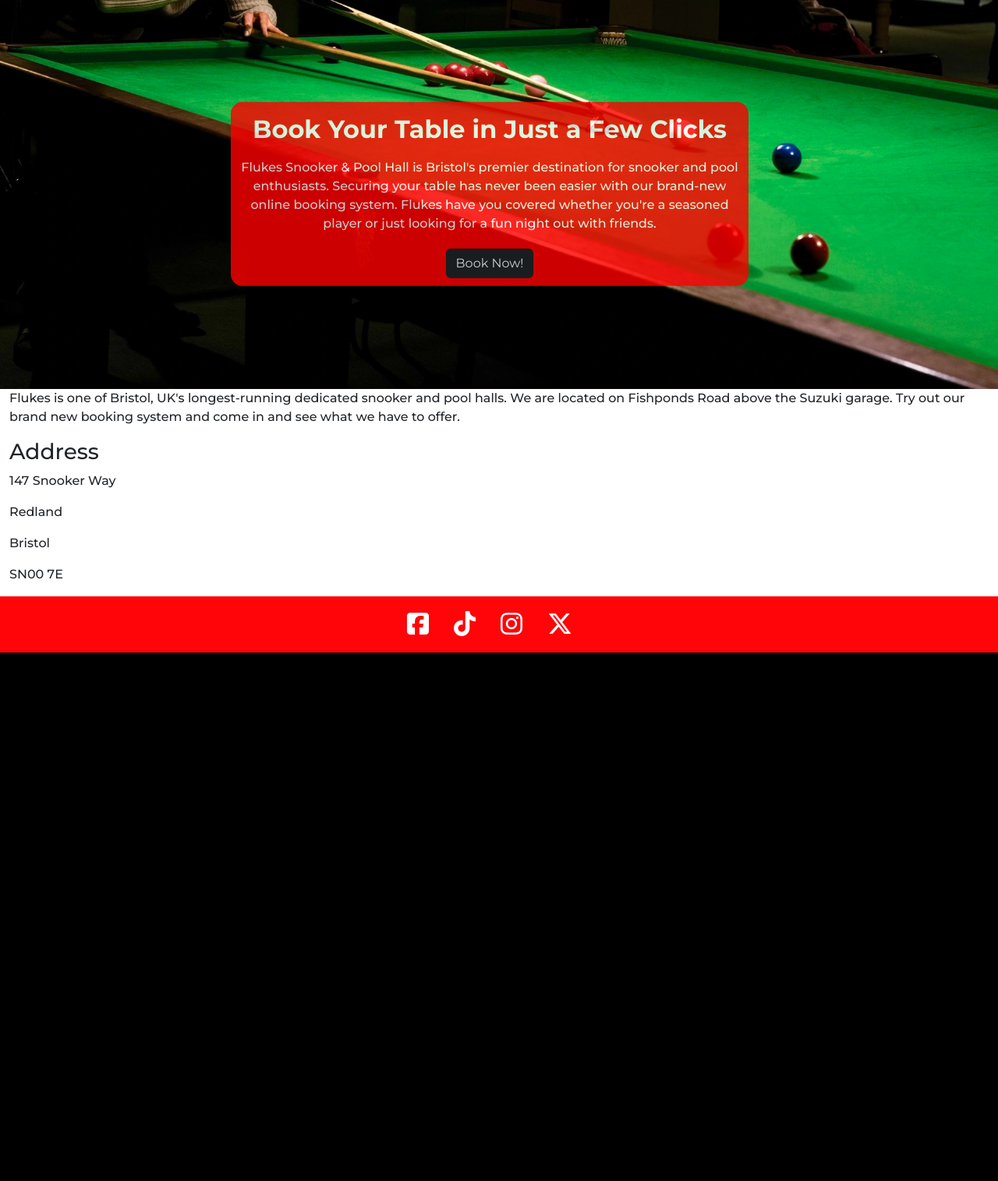
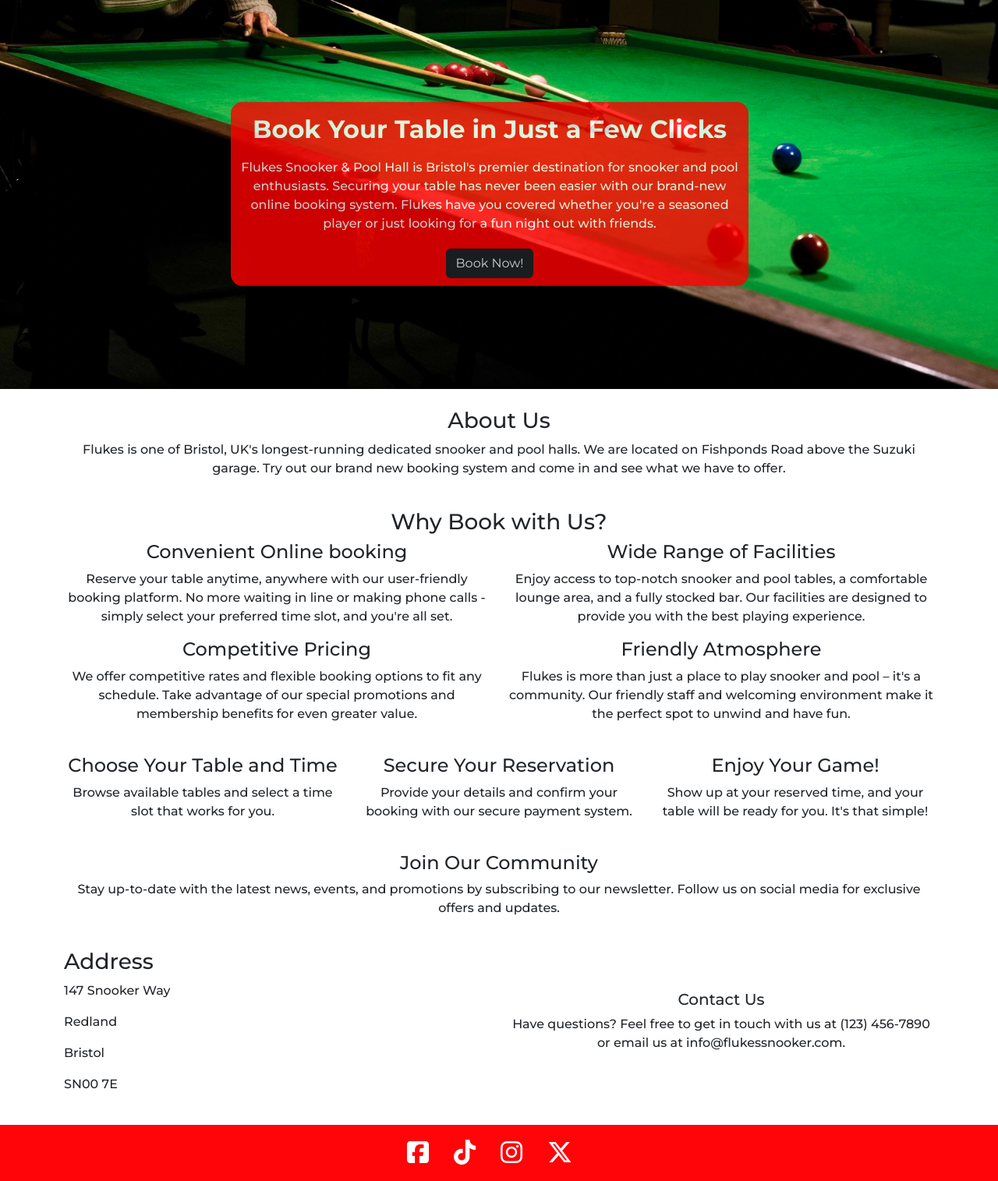
Before and after one commit to stephenbeese/snooker-hall-booking-system-2, a Django app: page / in a window 1280 px wide. Shown: the part 166-1681 px from the top of the page at 78% size. Before the commit the page ends 1003 px from the top, so only its background shows below. Run offline with Django 5.2, Linux system fonts and the light colour scheme; data comes from the database, SQL or seed files in the repository; some libraries are stand-ins or nearby versions.

Commit message:
Add content to home page

```diff
--- a/snookerhall/home/templates/home/index.html
+++ b/snookerhall/home/templates/home/index.html
@@ -20,16 +20,80 @@
   </div>
 </div>
 
+<div class="container text-center my-4">
+  <div class="row align-items-center">
+    <div class="col-12">
+      <h3>About Us</h3>
       <p>{{ club_details.description }}</p>
+    </div>
+  </div>
+</div>
 
-<div class="row">
+<div class="container text-center my-4">
+  <div class="row align-items-center">
+    <h3 class="col-12">Why Book with Us?</h3>
     <div class="col-6">
+      <h4>Convenient Online booking</h4>
+      <p>Reserve your table anytime, anywhere with our user-friendly booking platform. No more waiting in line or making phone calls - simply select your preferred time slot, and you're all set.</p>
+    </div>
+    <div class="col-6">
+      <h4>Wide Range of Facilities</h4>
+    <p>Enjoy access to top-notch snooker and pool tables, a comfortable lounge area, and a fully stocked bar. Our facilities are designed to provide you with the best playing experience.</p>
+    </div>
+    <div class="col-6">
+      <h4>Competitive Pricing</h4>
+    <p>We offer competitive rates and flexible booking options to fit any schedule. Take advantage of our special promotions and membership benefits for even greater value.</p>
+    </div>
+    <div class="col-6">
+      <h4>Friendly Atmosphere</h4>
+      <p>Flukes is more than just a place to play snooker and pool – it's a community. Our friendly staff and welcoming environment make it the perfect spot to unwind and have fun.</p>
+    </div>
+  </div>
+</div>
+
+
+<div class="container text-center my-4">
+  <div class="row align-items-center">
+    <div class="col-4">
+      <h4>Choose Your Table and Time</h4>
+      <p>Browse available tables and select a time slot that works for you.</p>
+    </div>
+    <div class="col-4">
+      <h4>Secure Your Reservation</h4>
+      <p>Provide your details and confirm your booking with our secure payment system.</p>
+    </div>
+    <div class="col-4">
+      <h4>Enjoy Your Game!</h4>
+      <p>Show up at your reserved time, and your table will be ready for you. It's that simple!</p>
+    </div>
+  </div>
+</div>
+
+
+<div class="container text-center my-4">
+  <div class="row align-items-center">
+    <div class="col-12">
+      <h4>Join Our Community</h4>
+      <p>Stay up-to-date with the latest news, events, and promotions by subscribing to our newsletter. Follow us on social media for exclusive offers and updates.</p>
+    </div>
+  </div>
+</div>
+
+
+<div class="container text-center my-4">
+  <div class="row align-items-center">
+    <div class="col-6 text-start">
       <h3>Address</h3>
       <p>{{ club_details.address_line1 }}</p>
       <p>{{ club_details.address_line2 }}</p>
       <p>{{ club_details.city }}</p>
       <p>{{ club_details.postcode }}</p>
     </div>
-  <div class="col-6"></div>
+    <div class="col-6">
+      <h5>Contact Us</h5>
+      <p>Have questions? Feel free to get in touch with us at (123) 456-7890 or email us at info@flukessnooker.com.</p>
     </div>
+  </div>
+</div>
+
 {% endblock %}
```
Lines whose indentation alone changed are shown as unchanged.
